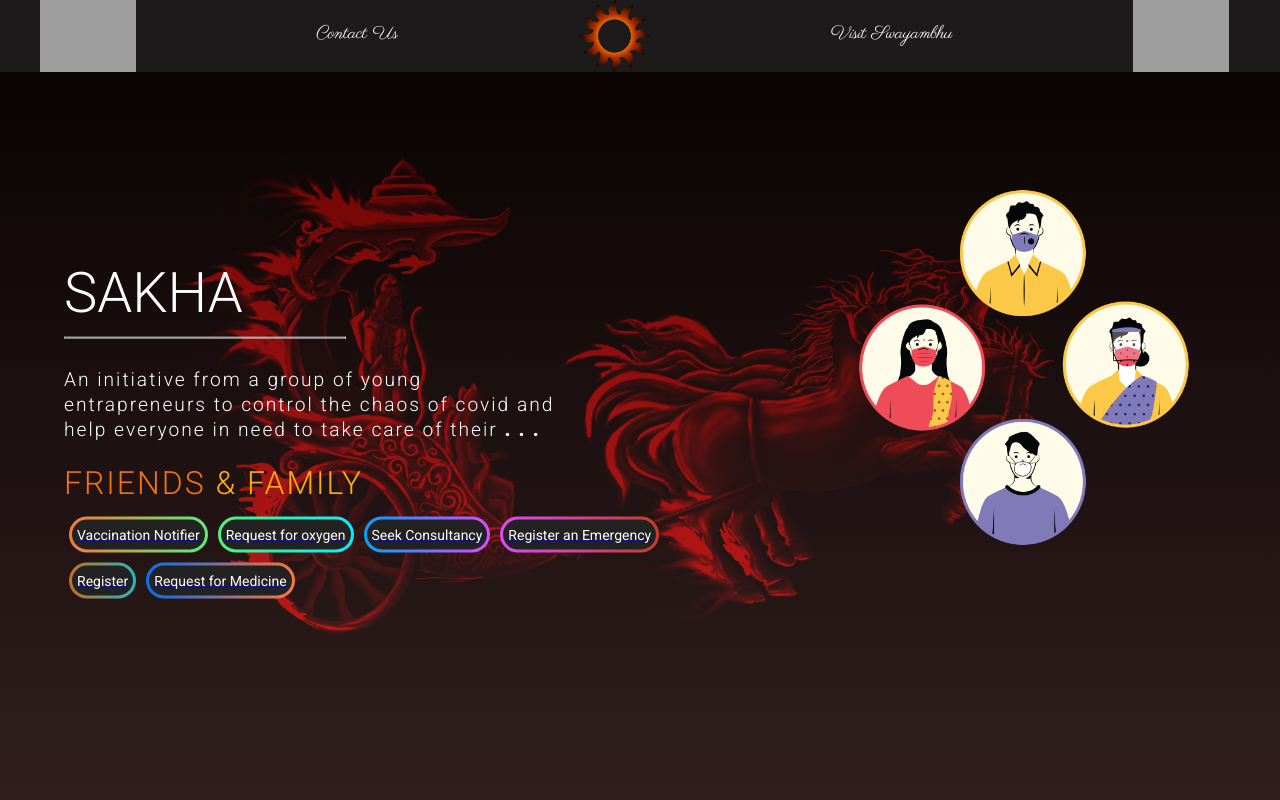
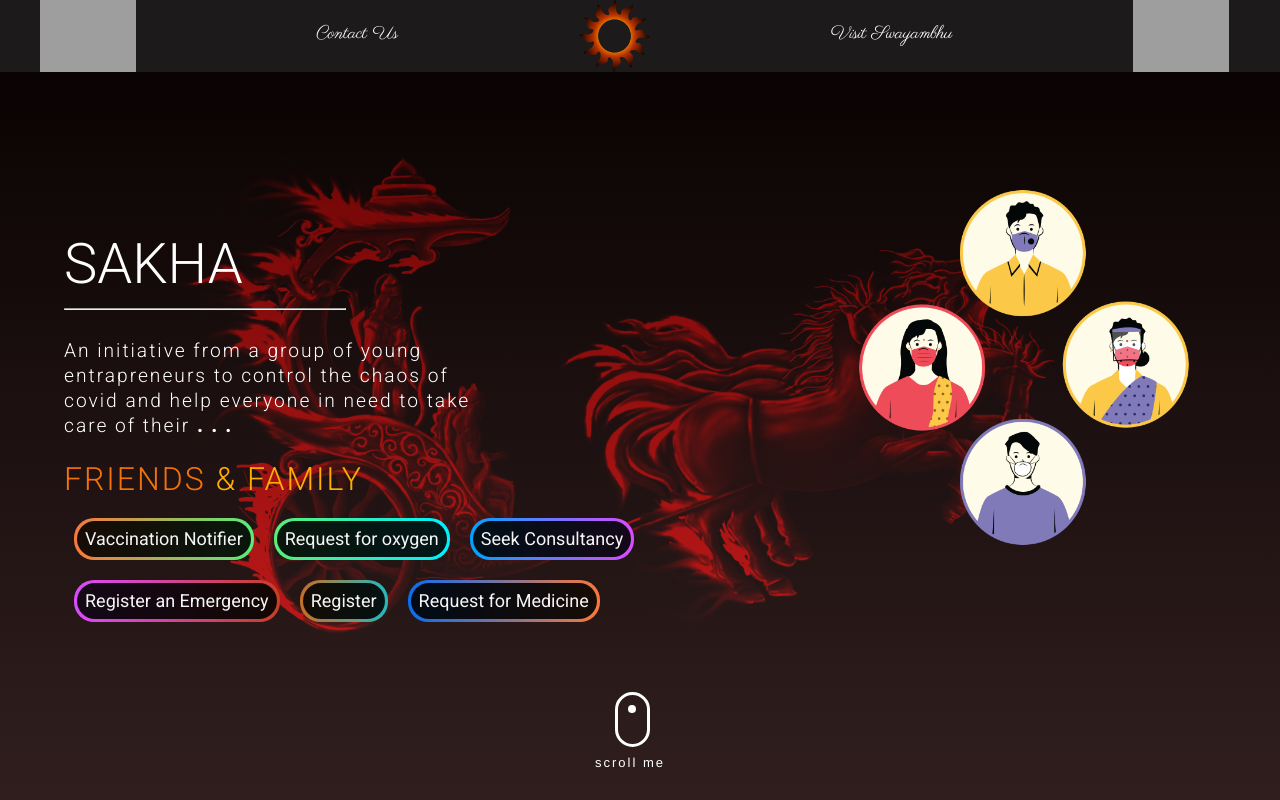
Before and after one commit to shree-yanshu/SAKHA, an Angular app: page / in a window 1280 px wide. Built offline with nearby package versions, Linux system fonts and the light colour scheme; grey boxes are pictures that could not be loaded.

Commit message:
scrolling animation resolved

```diff
--- a/src/app/home/home.component.css
+++ b/src/app/home/home.component.css
@@ -1,6 +1,7 @@
 body {
     scroll-snap-type: y mandatory;
     overflow-y: scroll;
+    overflow-x:hidden;
     scroll-behavior: smooth;
     height:100vh;
     position: relative;
@@ -57,7 +58,7 @@ body {
     font: Didact Gothic;
     font-weight:300;
     line-height:25px;
-    padding-right: 16vw;
+    padding-right: 23vw;
     letter-spacing:2px;
 }
 .body1 .content-left .button
@@ -70,7 +71,11 @@ body {
 }
 .body1 .content-left .button a{
     margin: 5px;
+    padding: 5px;
 }
+
+/* BODY 2 CSS */
+
 .body2
 {
     height:91vh;
@@ -80,6 +85,11 @@ body {
     background-size: cover;
 
 }
+
+
+
+
+/* End of Body 2 CSS */
 .module-border-wrap {
     width:fit-content;
     padding: 2px;
@@ -89,14 +99,16 @@ body {
   }
 
   .module {
-    background: #222;
-    color: white;
-    padding: 5px;
+    background: rgba(2, 2, 2, 0.911);
+    color: rgb(245, 245, 245);
+    padding: 8px;
     border-radius:20px;
   }
   .body1 .content-left a
   {
-      font-style: none;
+      text-decoration: none;
+      font-size:large;
+
   }
   .body1 .right-content
   {
@@ -121,3 +133,118 @@ body {
 
 
   }
+
+  /* Scroll me css */
+  span p {
+    margin-left: -55px;
+  }
+  @-webkit-keyframes ani-mouse {
+      0% {
+      opacity: 1;
+      top: 29%;
+      }
+      15% {
+      opacity: 1;
+      top: 50%;
+      }
+      50% {
+      opacity: 0;
+      top: 50%;
+      }
+      100% {
+      opacity: 0;
+      top: 29%;
+      }
+  }
+  @-moz-keyframes ani-mouse {
+      0% {
+      opacity: 1;
+      top: 29%;
+      }
+      15% {
+      opacity: 1;
+      top: 50%;
+      }
+      50% {
+      opacity: 0;
+      top: 50%;
+      }
+      100% {
+      opacity: 0;
+      top: 29%;
+      }
+  }
+  @keyframes ani-mouse {
+      0% {
+      opacity: 1;
+      top: 29%;
+      }
+      15% {
+      opacity: 1;
+      top: 50%;
+      }
+      50% {
+      opacity: 0;
+      top: 50%;
+      }
+      100% {
+      opacity: 0;
+      top: 29%;
+      }
+  }
+   .scroll-btn {
+      display: block;
+      position: absolute;
+      left: 0;
+      right: 0;
+      text-align: center;
+      bottom: 1rem;
+  }
+  .scroll-btn > * {
+      display: inline-block;
+      line-height: 18px;
+      font-size: 13px;
+      font-weight: normal;
+      color: #7f8c8d;
+      color: #ffffff;
+      font-family: "proxima-nova", "Helvetica Neue", Helvetica, Arial, sans-serif;
+      letter-spacing: 2px;
+  }
+  .scroll-btn > *:hover,
+  .scroll-btn > *:focus,
+  .scroll-btn > *.active {
+      color: #ffffff;
+  }
+  .scroll-btn > *:hover,
+  .scroll-btn > *:focus,
+  .scroll-btn > *:active,
+  .scroll-btn > *.active {
+      opacity: 0.8;
+      filter: alpha(opacity=80);
+  }
+  .scroll-btn .mouse {
+      position: relative;
+      display: block;
+      width: 35px;
+      height: 55px;
+      margin: 0 auto 20px;
+      -webkit-box-sizing: border-box;
+      -moz-box-sizing: border-box;
+      box-sizing: border-box;
+      border: 3px solid white;
+      border-radius: 23px;
+  }
+  .scroll-btn .mouse > * {
+      position: absolute;
+      display: block;
+      top: 29%;
+      left: 50%;
+      width: 8px;
+      height: 8px;
+      margin: -4px 0 0 -4px;
+      background: white;
+      border-radius: 50%;
+      -webkit-animation: ani-mouse 2.5s linear infinite;
+      -moz-animation: ani-mouse 2.5s linear infinite;
+      animation: ani-mouse 2.5s linear infinite;
+  }
--- a/src/app/home/home.component.html
+++ b/src/app/home/home.component.html
@@ -9,7 +9,7 @@
     <body>
         <app-header></app-header>
             <div class="container">
-            <section class="child body1">
+            <section id="sec1" class="child body1">
             <div class="content-left">
                 <h1 style="color: white">SAKHA<hr></h1>
                 <P style="color: white" >An initiative from a group of young entrapreneurs to control the chaos of covid and help everyone in need to take care of their<span style="font-weight:900"> . . .</span><br><span style="font: Poppins; color: rgb(255, 174, 0); font-size:xx-large;"><br> <span style="color: rgb(243, 115, 10)">FRIENDS</span> & <span>FAMILY</span></span></P>
@@ -39,15 +39,27 @@
 
             <div class="right-content">
                 <img class="img1" src="assets\Group 14.png">
-
             </div>
-
+            <span class="scroll-btn">
+                <a href="#sec2">
+                    <span class="mouse">
+                        <span>
+                        </span>
+                    </span>
+                </a><p>scroll me</p>
+            </span>
         </section>
-        <section class="child body2">
-
-        </section>
+        <section id="sec2" class="child body2">
+            <div class="content">
+            <h1>SAKHA</h1>
+            <p>Register here to get automatically notified for vaccination from here,by filling the form ,Get notified by email whenever slots open up for 18 - 45 age group.
+                SMS support coming soon
+                Run by SWAYAMBHU INNOVATIONS
+                PS: Your data won't be shared or sold to anyone. Don't worry
+                Note: Given the high number of sign-ups, expect a delay of 24 - 48 hours to get your first email</p>
             </div>
-
-        <app-footer></app-footer>
+            </section>
+        <section class="child"><app-footer></app-footer></section>
+            </div>
     </body>
 </html>
```
Also changed, not shown: src/app/footer/footer.component.html (+0 -13 lines).
